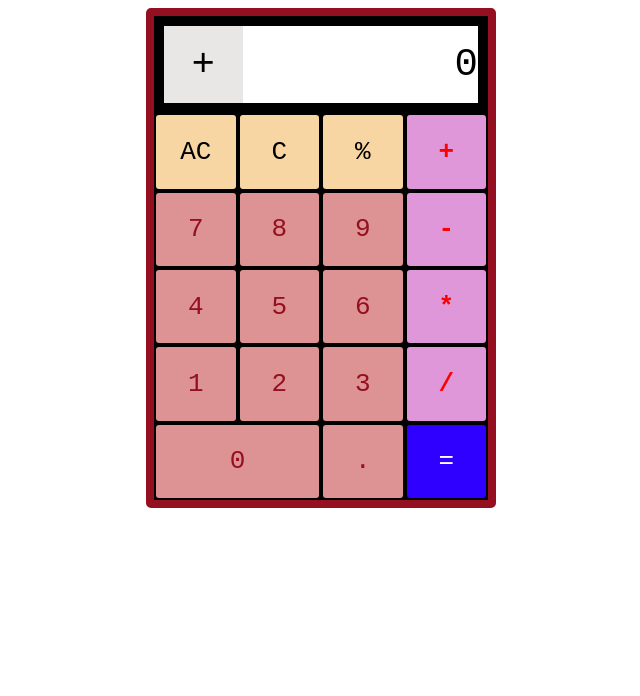
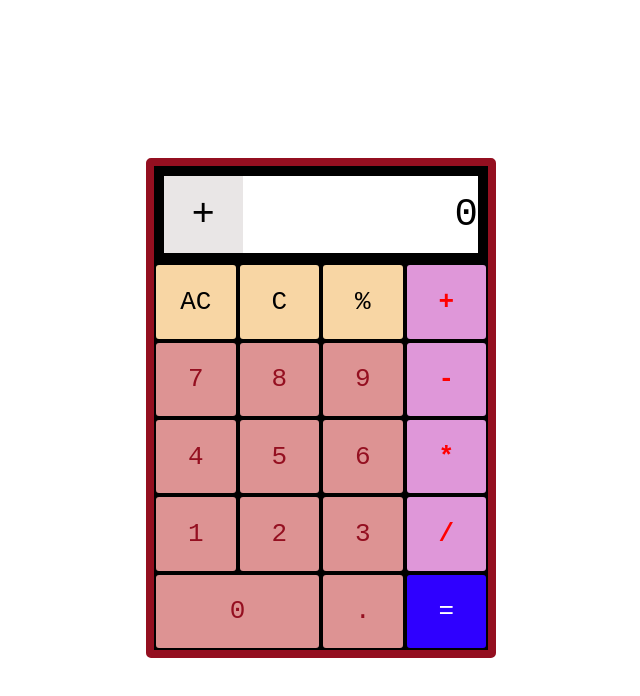
Before and after one commit to anubhavprabhakar/calculator, a plain HTML site: page index.html in a window 1280 px wide. Shown: the whole page, without its empty margins (319-959 px from the left). Drawn offline with Linux system fonts and the light colour scheme.

Commit message:
center calculator on screen

```diff
--- a/style.css
+++ b/style.css
@@ -1,6 +1,9 @@
 body{
     display: flex;
+    align-items: center;
     justify-content: center;
+    min-height: 95vh;
+    height: 100vh;
 }
 
 .calculator {
```
